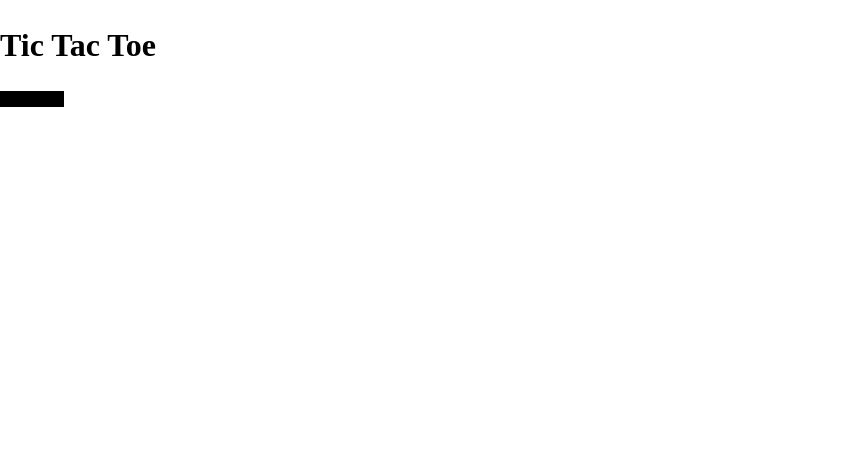
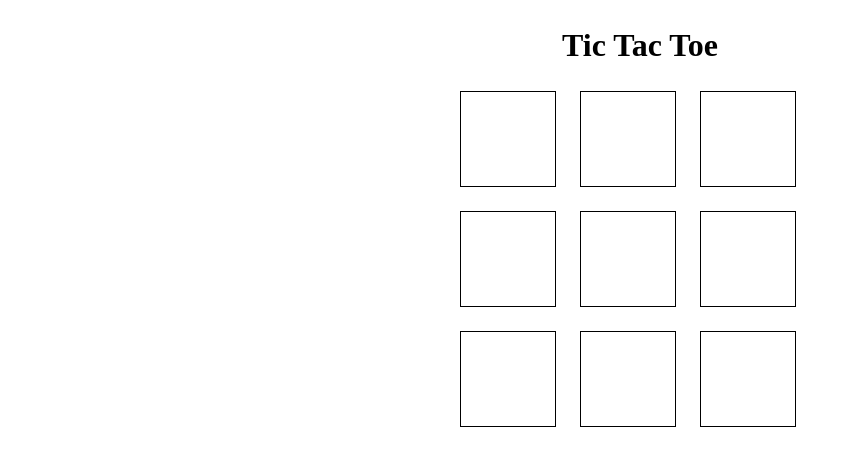
Before and after one commit to es-rene99/tic-tac-toe, a website: page index.html in a window 1280 px wide. Shown: the whole page, without its empty margins (0-859 px from the left). Drawn offline with Linux system fonts and the light colour scheme.

Commit message:
feat: basic board grid

```diff
--- a/index.html
+++ b/index.html
@@ -1,19 +1,17 @@
 <!DOCTYPE html>
 <html lang="en">
-
   <head>
-  <meta charset="UTF-8">
-  <meta http-equiv="X-UA-Compatible" content="IE=edge">
-  <meta name="viewport" content="width=device-width, initial-scale=1.0">
+    <meta charset="UTF-8" />
+    <meta http-equiv="X-UA-Compatible" content="IE=edge" />
+    <meta name="viewport" content="width=device-width, initial-scale=1.0" />
     <title>Tic Tac Toe</title>
-  <link rel="stylesheet" href="./src/sanitize.css">
-  <link rel="stylesheet" href="./src/styles.css">
+    <link rel="stylesheet" href="./src/sanitize.css" />
+    <link rel="stylesheet" href="./src/styles.css" />
   </head>
 
   <body>
-  <h1>Tic Tac Toe</h1>
+    <h1 id="title" class="title">Tic Tac Toe</h1>
     <div id="board" class="board"></div>
     <script src="./src/main.js"></script>
   </body>
-
 </html>
--- a/src/main.js
+++ b/src/main.js
@@ -47,7 +47,7 @@ const Main = (() => {
     const _board = [];
 
     const _BOARD_LIMIT_MIN = 0;
-    const _BOARD_LIMIT_MAX = 8;
+    const _BOARD_LIMIT_MAX = 9;
     const _DEFAULT_MARK_VALUE = '';
 
     function initBoard() {
@@ -228,7 +228,7 @@ const Main = (() => {
     const boardHtml = document.getElementById('board');
     function displayBoard() {
       const squareValues = Board.getBoard();
-      squareValues.forEach((squareValue) => {
+      squareValues.forEach((squareValue, index) => {
         const newSquareHtml = document.createElement('div');
         newSquareHtml.className = 'square';
         newSquareHtml.textContent = squareValue;
--- a/src/styles.css
+++ b/src/styles.css
@@ -1,9 +1,17 @@
+.title{
+  text-align: center;
+}
+
 .board{
-
+  display: grid;
+  grid-template-columns: 120px 120px 120px;
+  grid-template-rows: 120px 120px 120px 20px;
+  justify-content: center;
 }
 
 .square{
-  display: block;
-  width: 4rem;
+  --size: 6rem;
+  width: var(--size);
+  height: var(--size);
   border: 1px solid black;
 }
```
Lines whose indentation alone changed are shown as unchanged.
